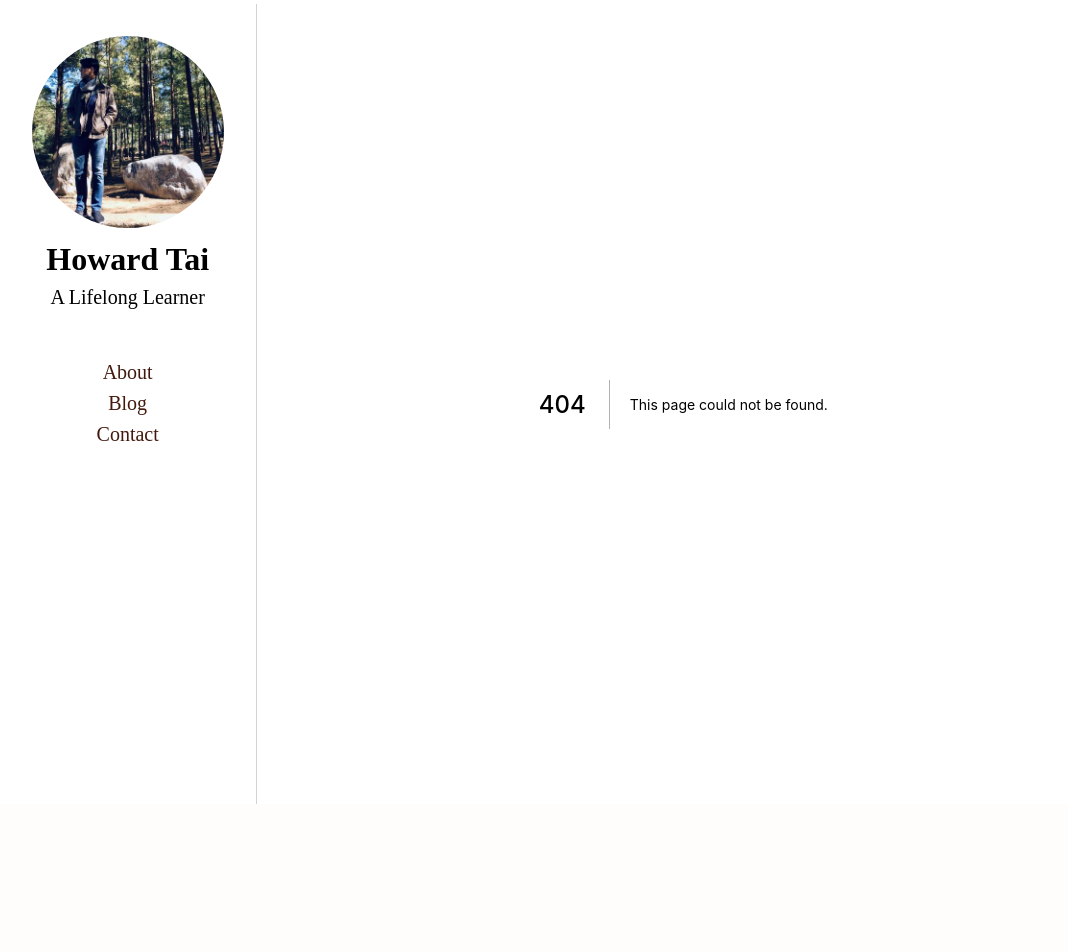
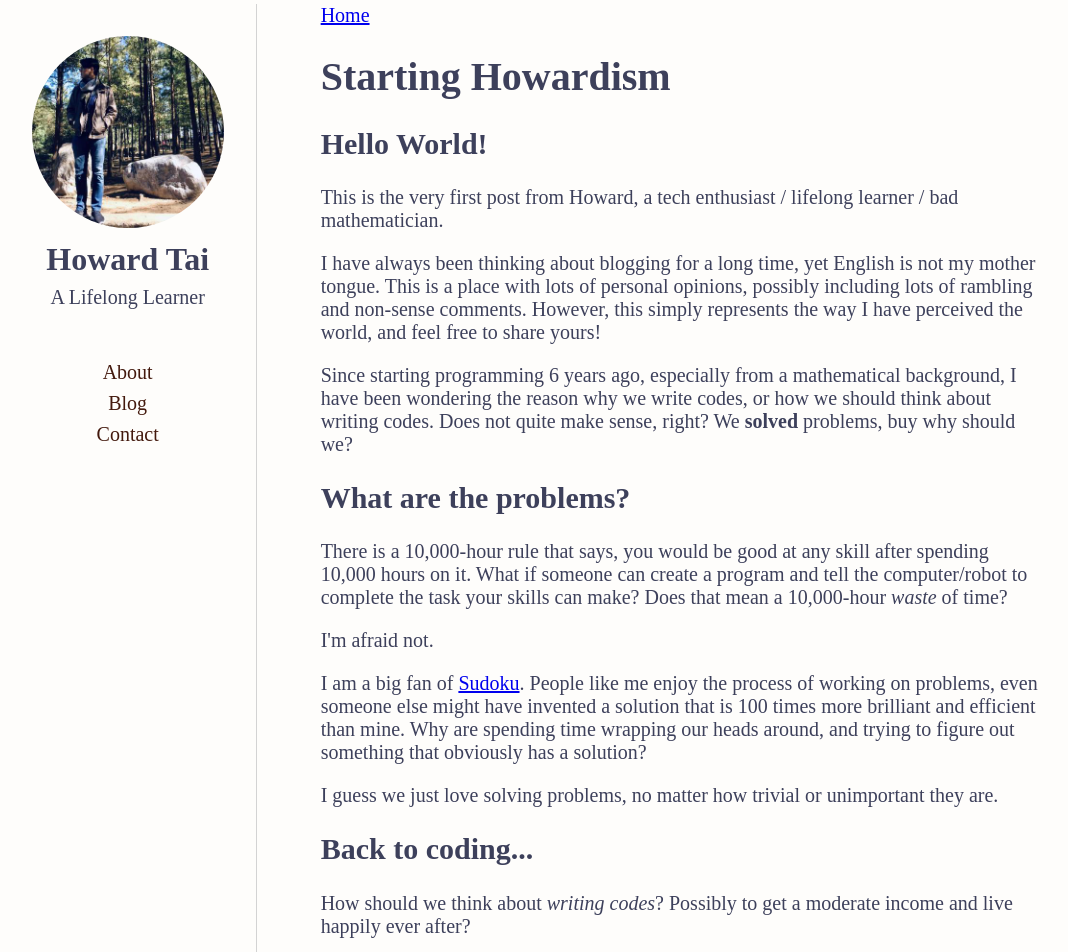
Before and after one commit to Howard86/howardism, a Next.js app: page /blog/2020-10-07 in a window 1280 px wide. Before the commit this address had no page. Shown: the part 60-1012 px from the top of the page, without its empty margins (170-1238 px from the left). Before the commit the page ends 864 px from the top, so only its background shows below. Built offline with nearby package versions, Linux system fonts and the light colour scheme.

Commit message:
:pencil: writing #1 blog post

```diff
--- /dev/null
+++ b/src/components/BlogLayout.tsx
@@ -0,0 +1,14 @@
+import React, { FC } from "react";
+import { Box } from "rebass";
+import RouteLink from "./common/RouteLink";
+
+const BlogLayout: FC = ({ children }) => {
+  return (
+    <Box mx={[3, 4, 5]}>
+      <RouteLink href="/">Home</RouteLink>
+      <Box>{children}</Box>
+    </Box>
+  );
+};
+
+export default BlogLayout;
--- /dev/null
+++ b/src/pages/blog/2020-10-07.mdx
@@ -0,0 +1,37 @@
+import Link from "next/link";
+import BlogLayout from "@/components/BlogLayout";
+
+<BlogLayout>
+
+
+# Starting Howardism
+
+## Hello World!
+
+This is the very first post from Howard, a tech enthusiast / lifelong learner / bad mathematician.
+
+I have always been thinking about blogging for a long time, yet English is not my mother tongue. This is a place with lots of personal opinions, possibly including lots of rambling and non-sense comments. However, this simply represents the way I have perceived the world, and feel free to share yours!
+
+Since starting programming 6 years ago, especially from a mathematical background, I have been wondering the reason why we write codes, or how we should think about writing codes. Does not quite make sense, right? We **solved** problems, buy why should we?
+
+## What are the problems?
+
+There is a 10,000-hour rule that says, you would be good at any skill after spending 10,000 hours on it. What if someone can create a program and tell the computer/robot to complete the task your skills can make? Does that mean a 10,000-hour _waste_ of time?
+
+I'm afraid not.
+
+I am a big fan of [Sudoku](https://en.wikipedia.org/wiki/Sudoku). People like me enjoy the process of working on problems, even someone else might have invented a solution that is 100 times more brilliant and efficient than mine. Why are spending time wrapping our heads around, and trying to figure out something that obviously has a solution?
+
+I guess we just love solving problems, no matter how trivial or unimportant they are.
+
+## Back to coding...
+
+How should we think about _writing codes_? Possibly to get a moderate income and live happily ever after?
+
+I suppose it gives us the ability to use tools to create tools and help with our problems. It is simply a relatively modern and fancy way in the current world. We can probably achieve the same result when [Neuralink](https://neuralink.com) becomes a thing.
+
+Anyway, I love coding and probably will not stop doing it whatsoever.
+
+It is much easier to figure out what a computer thinks 😄
+
+</BlogLayout>
```
